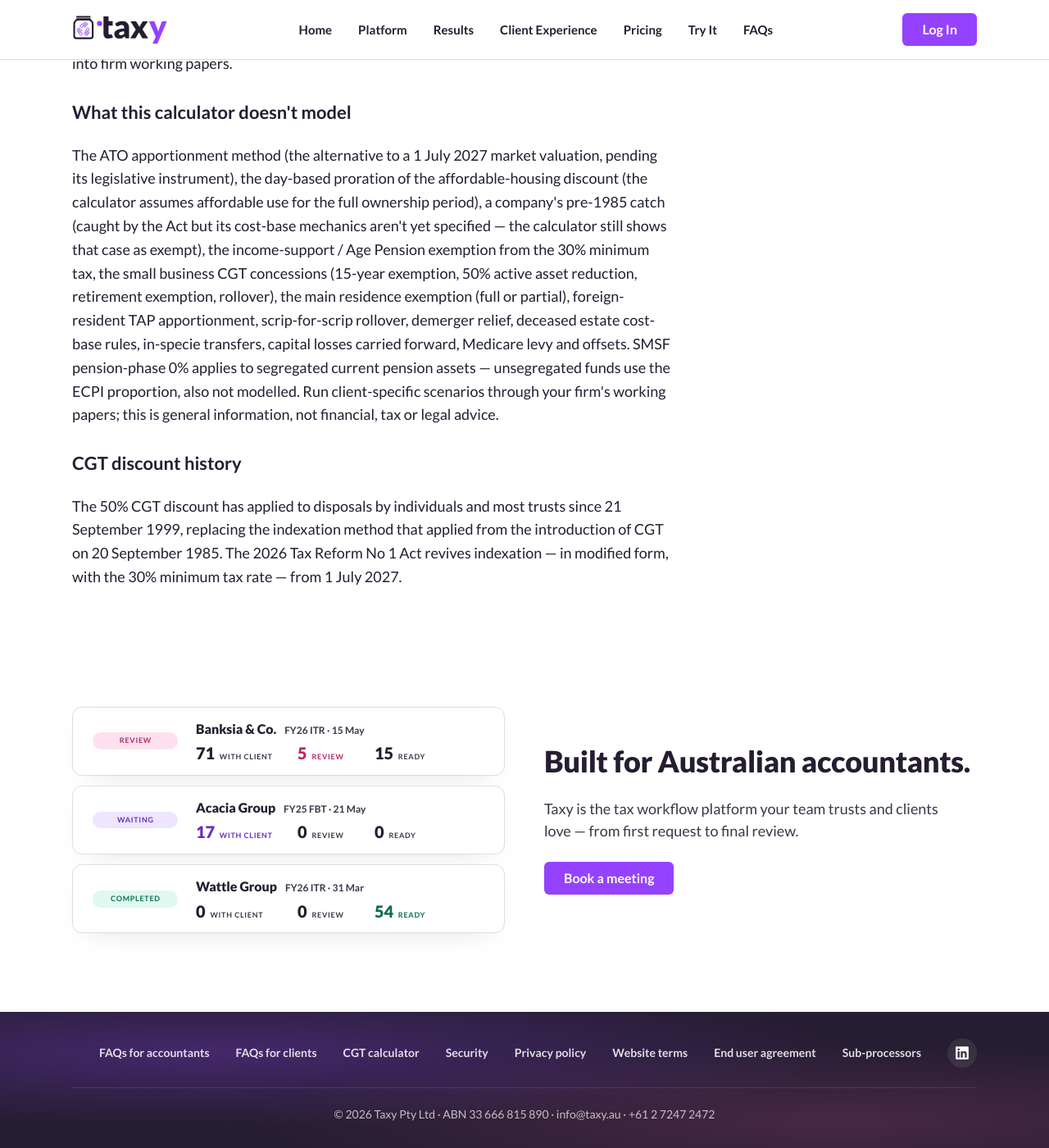
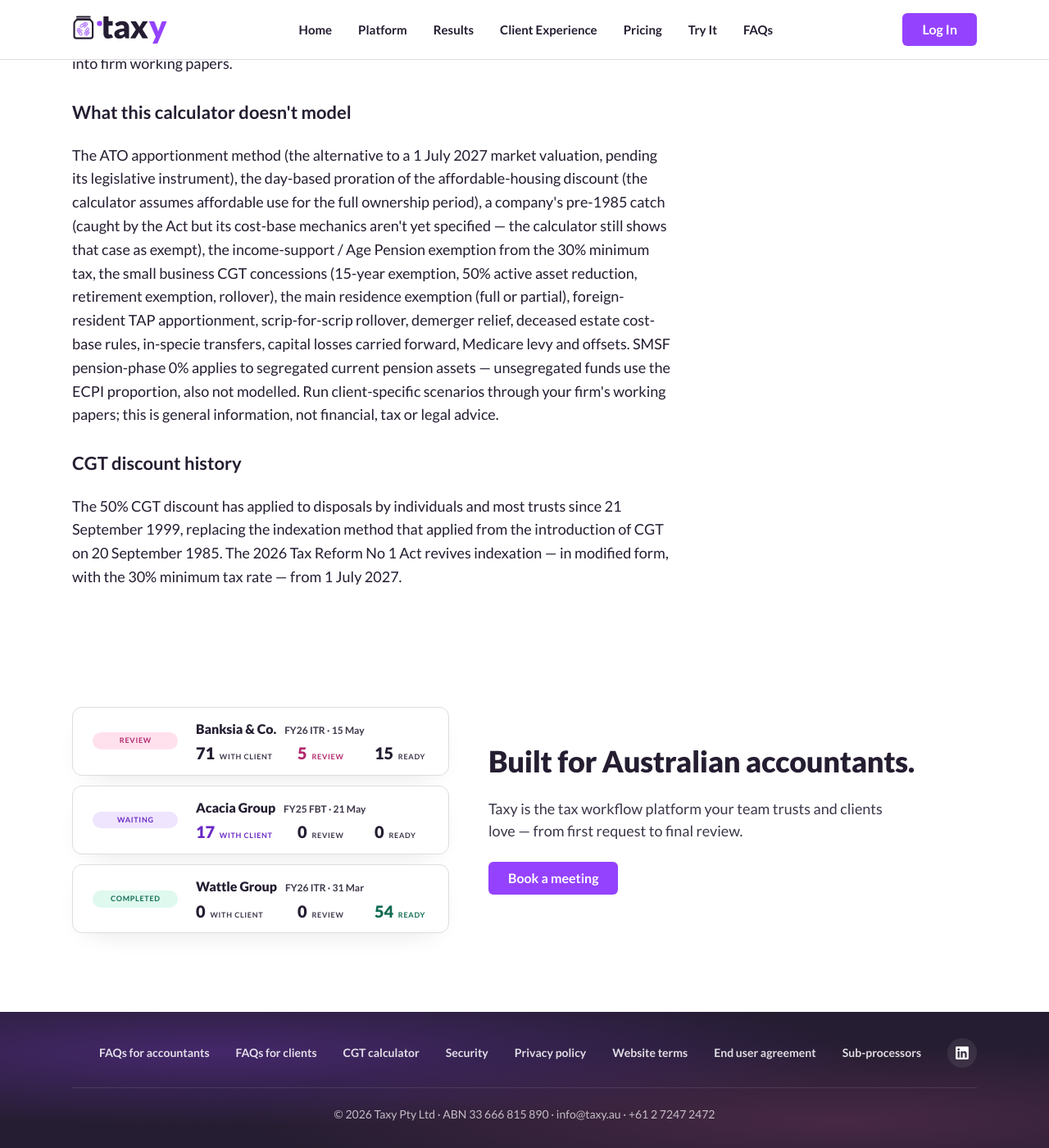
Before and after one commit to taxy-au/taxy-website, a Jekyll site: the page built from cgt-discount-calculator.html, in a window 1280 px wide and 1400 px high, scrolled down 3482 px. Shown: the whole window at 82% size. Built offline with Jekyll 4.4.1, drawn with Linux system fonts in a browser that asks for light colours.

Commit message:
fix: size CGT CTA graphic column to the card, keep two columns to 900px
Follow-up to 6ca26c9. Stacking the whole CTA below 1024px left the cards
full-width with their left-packed stats stranded against empty space.

Instead size the graphic column to the card itself (460px, ~the homepage
graphic width) so the stats always fill it, and cap the card so it never
stretches. Two columns now survive a half-screen (~960px) and only stack
below 900px, before the text column gets too cramped. Mobile (<=768px)
keeps the dx-row's own stacked layout.

Verified on the real page at 375/880/905/960/1280: no stat overflow, no
horizontal scroll, cards fill their column in every state. Homepage
(.story) untouched.

Co-Authored-By: Claude Opus 4.8 <noreply@anthropic.com>

```diff
--- a/_sass/_calculator.scss
+++ b/_sass/_calculator.scss
@@ -797,18 +797,23 @@
   // Mobile: title, then graphic, then body — so the heading introduces the
   // visual rather than appearing after it.
   display: grid;
-  grid-template-columns: minmax(0, 1fr) minmax(0, 1fr);
+  // Size the graphic column to the capped card (460px) rather than a 50/50
+  // split: a half-container column stretched the cards so their left-packed
+  // stats stranded against empty space, and below ~1000px a 50/50 split even
+  // squeezed the column under the card's ~450px min and the stats overflowed.
+  // Fixed 460 = the card fills it exactly; text takes the rest.
+  grid-template-columns: 460px minmax(0, 1fr);
   grid-template-areas:
     "graphic title"
     "graphic body";
   column-gap: $space-5;
   row-gap: $space-3;
 
-  // Stack below $breakpoint-lg, not -md: between 768–1024 the 50/50 split
-  // squeezes the graphic column below the dx-row's real min (~406px — pill +
-  // three fixed-width stats), so the stats overflow the card and collide with
-  // this column's text. Stacking gives the graphic full width in that band.
-  @media (max-width: $breakpoint-lg) {
+  // Stack below 900px. Two-column needs the 460 card + a usable text column
+  // (~300px) + gutters (~860px+), so it survives a half-screen (~960px) but
+  // stacks on small tablets/phones before the text column gets too cramped.
+  // (The dx-row switches to its own stacked layout at $breakpoint-md.)
+  @media (max-width: 900px) {
     grid-template-columns: minmax(0, 1fr);
     grid-template-areas:
       "title"
@@ -833,7 +838,12 @@
 
 .calc-cta__graphic {
   grid-area: graphic;
-  .dx-list { gap: 12px; }
+  // Cap the card column near the homepage graphic's width (~1fr of its 1400
+  // frame). Without this the rows stretch to fill a half-container (or, when
+  // stacked, the whole container) and the left-packed stats strand against a
+  // wide empty right side. Capped + left-aligned, the stats fill the card in
+  // every state — two-column and stacked alike.
+  .dx-list { gap: 12px; max-width: 460px; }
 
   // Restore the left border and full radius the homepage drops for its
   // left-bleed effect — here the rows sit as standalone floating cards.
```
